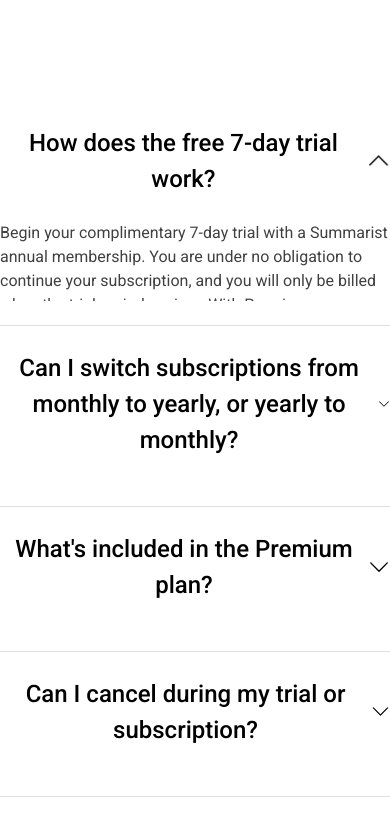
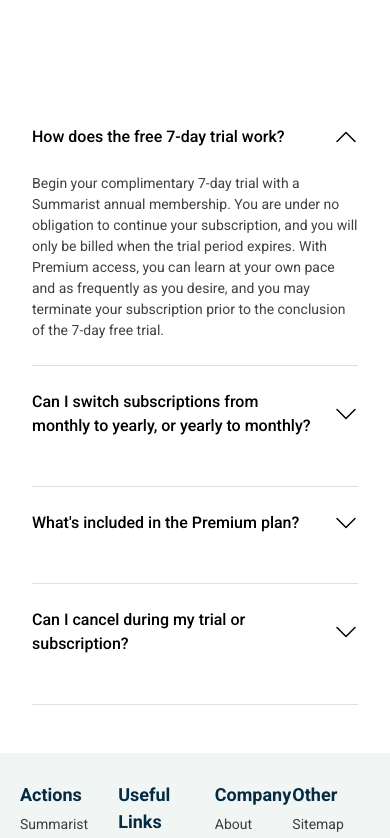
Before and after one commit to jeddelich/fes-internship-summarist, a Next.js app: page /choose-plan in a window 390 px wide. Shown: the part 1880-2718 px from the top of the page. Built offline with nearby package versions, Linux system fonts and the light colour scheme; no server answers.

Commit message:
add responsiveness to sales FAQ section

```diff
--- a/app/choose-plan/page.module.css
+++ b/app/choose-plan/page.module.css
@@ -140,6 +140,7 @@
   justify-content: center;
   align-items: center;
   margin: 24px 0;
+  padding: 0 32px;
 }
 
 .questionList {
--- a/components/ui/QuestionSection.module.css
+++ b/components/ui/QuestionSection.module.css
@@ -6,8 +6,10 @@
 }
 
 .question{
-    font-size: 24px;
+    font-size: 20px;
     font-weight: 500;
+    text-align: left;
+    padding-right: 20px;
 }
 
 .answer{
@@ -19,7 +21,7 @@
 }
 
 .answerVisible{
-    max-height: 80px;
+    max-height: 280px;
 }
 
 .questionSeparator{
@@ -34,6 +36,7 @@
     display: flex;
     justify-content: center;
     align-items: center;
+    flex-shrink: 0;
 }
 
 .arrow{
@@ -45,3 +48,12 @@
 .arrowUp{
     transform: rotate(180deg);
 }
+
+@media (max-width: 768px) {
+    .question{
+        font-size: 16px;
+    }
+    .answer{
+        font-size: 14px;
+    }
+}
```
